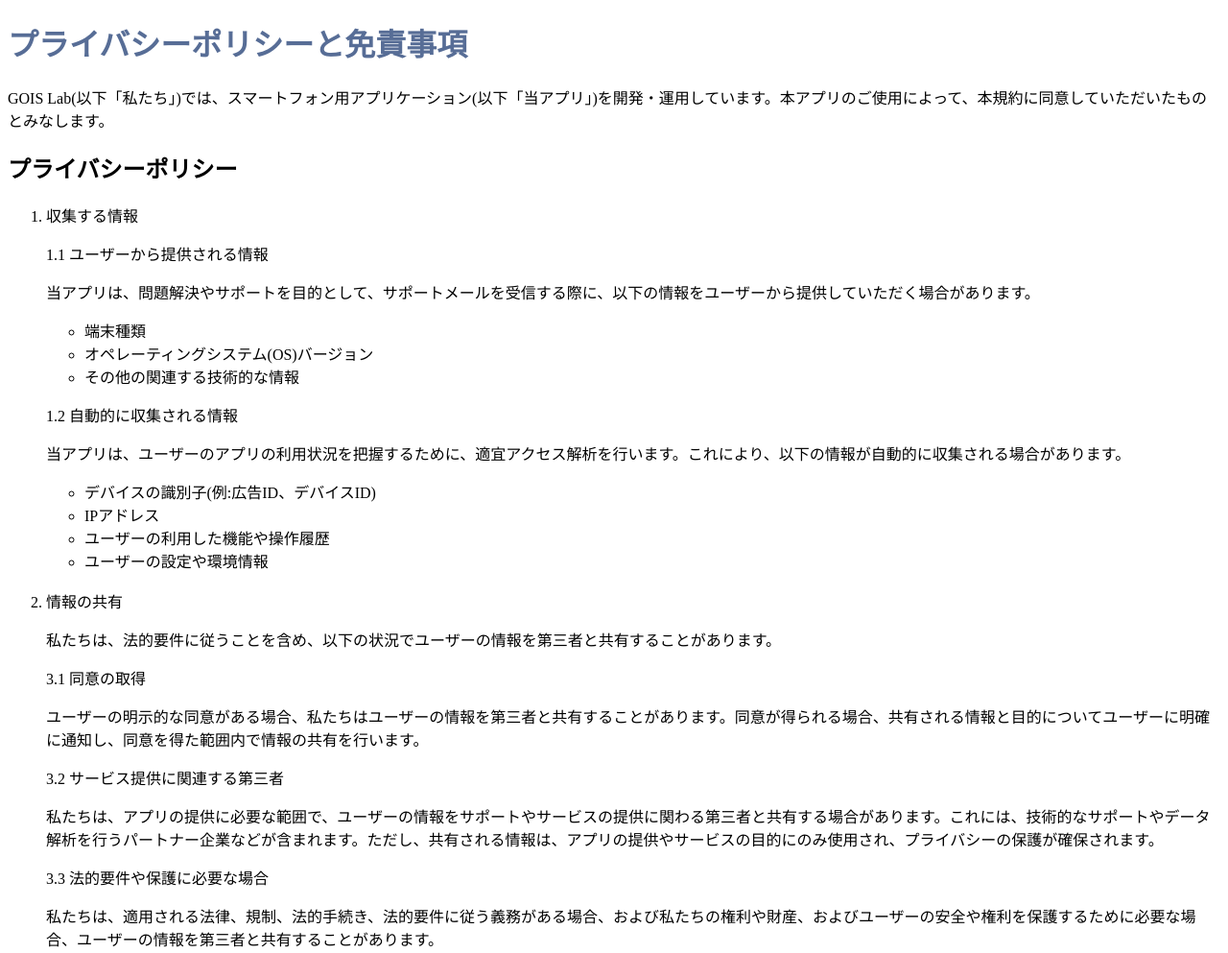
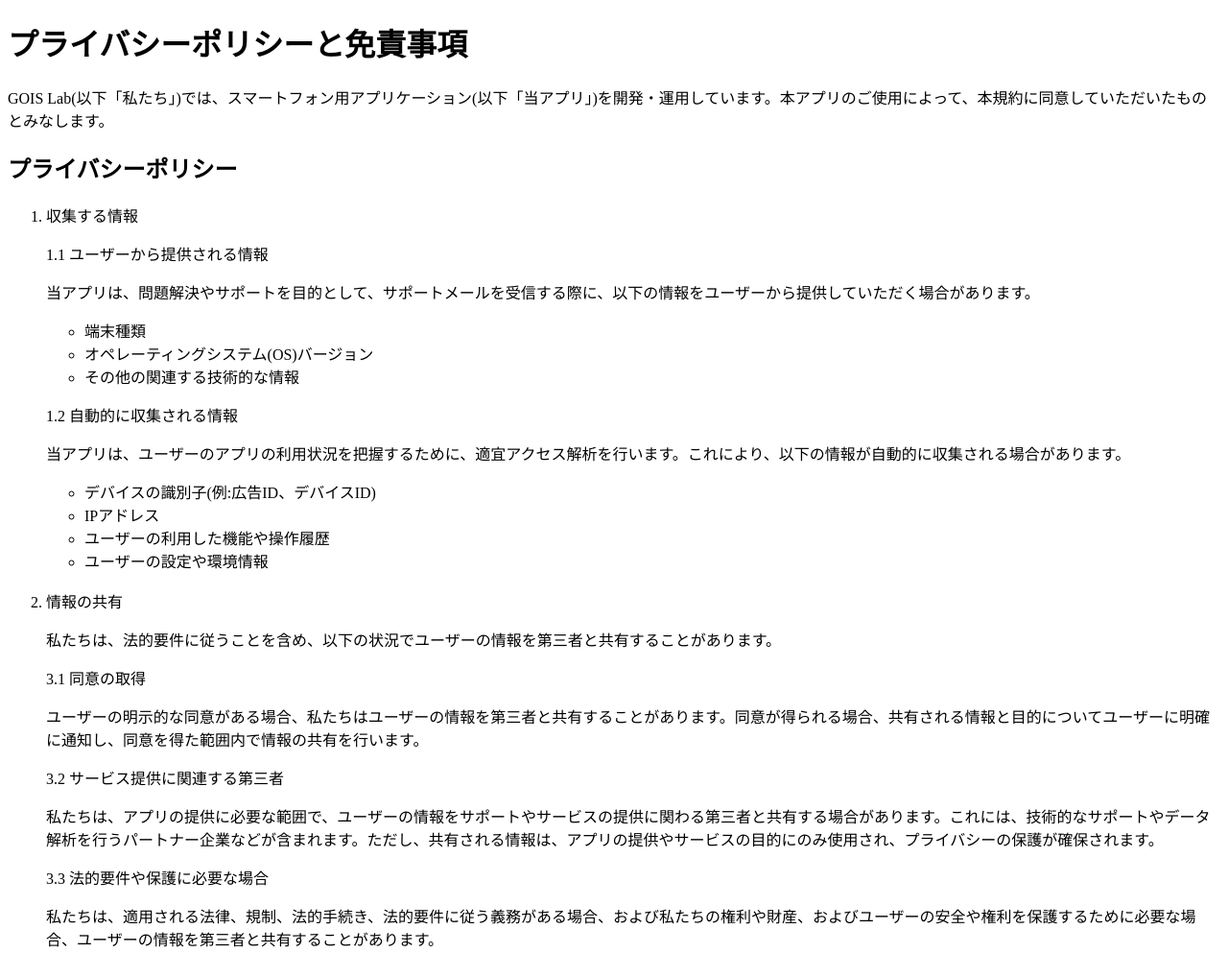
Before and after one commit to goislab/nogo-timer, a plain HTML site: page index.html in a window 1280 px wide. Shown: the top 993 px of the page at 96% size. Drawn offline with Linux system fonts and the light colour scheme.

Commit message:
Update index.html

```diff
--- a/index.html
+++ b/index.html
@@ -5,12 +5,13 @@
   <meta charset="UTF-8" />
   <meta http-equiv="X-UA-Compatible" content="IE=edge" />
   <meta name="viewport" content="width=device-width, initial-scale=1.0" />
+  <link href="style.css" rel="stylesheet" type="text/css" media="all">
   <title>プライバシーポリシー</title>
 </head>
 
 <body>
   <div class="privacy-policy">
-    <h1><strong style="background-color: transparent; color: rgb(87, 109, 150);">プライバシーポリシーと免責事項</strong></h1>
+    <h1>プライバシーポリシーと免責事項</h1>
     <div class="privacy-policy__item">
       <p>GOIS Lab(以下「私たち」)では、スマートフォン用アプリケーション(以下「当アプリ」)を開発・運用しています。本アプリのご使用によって、本規約に同意していただいたものとみなします。</p>
       <h2>プライバシーポリシー</h2>
```
